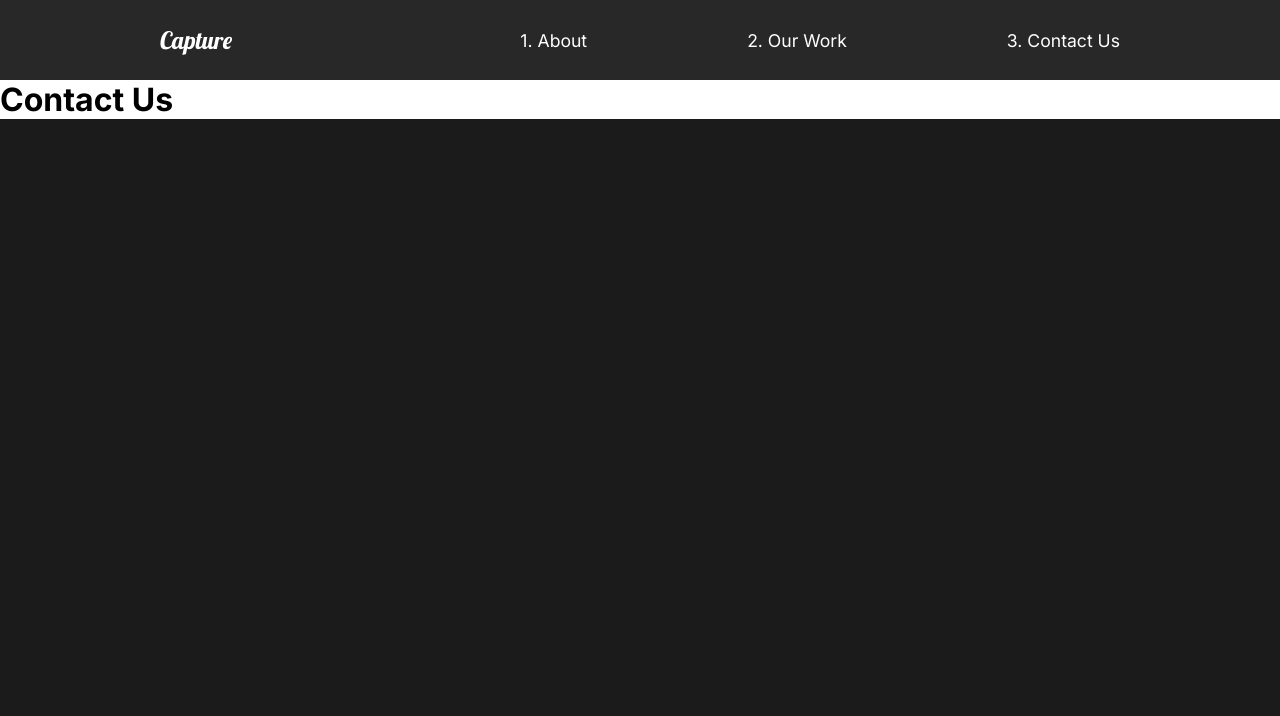
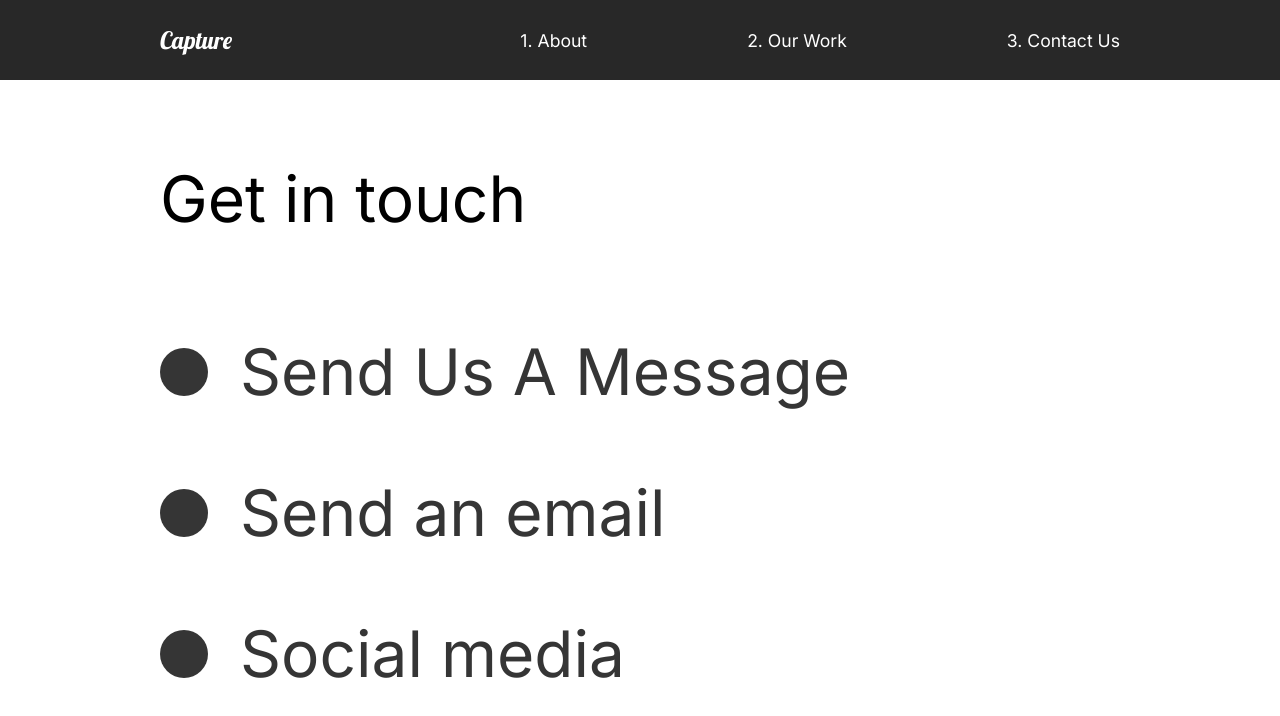
Before and after one commit to vladimir-bredikhin/capture-portfolio, a React (Create React App) app: page /contact in a window 1280 px wide. Shown: the top 716 px of the page. Built offline with nearby package versions, Linux system fonts and the light colour scheme.

Commit message:
Contact Animation

```diff
--- a/src/pages/ContactUs.js
+++ b/src/pages/ContactUs.js
@@ -1,19 +1,75 @@
 import { motion } from 'framer-motion';
 import React from 'react';
-import { page } from '../animation';
+import styled from 'styled-components';
+import { page, title } from '../animation';
 
 const ContactUs = () => {
   return (
-    <motion.div
+    <ContactStyled
       variants={page}
       initial='hidden'
       animate='show'
       exit='exit'
       style={{ background: '#fff' }}
     >
-      <h1>Contact Us</h1>
-    </motion.div>
+      <Title>
+        <Hide>
+          <motion.h2 variants={title}>Get in touch </motion.h2>
+        </Hide>
+      </Title>
+      <div>
+        <Hide>
+          <Social variants={title}>
+            <Circle />
+            <h2>Send Us A Message</h2>
+          </Social>
+        </Hide>
+        <Hide>
+          <Social variants={title}>
+            <Circle />
+            <h2>Send an email</h2>
+          </Social>
+        </Hide>
+        <Hide>
+          <Social variants={title}>
+            <Circle />
+            <h2>Social media</h2>
+          </Social>
+        </Hide>
+      </div>
+    </ContactStyled>
   );
 };
 
+const ContactStyled = styled(motion.div)`
+  padding: 5rem 10rem;
+  color: #353535;
+  min-height: 90vh;
+`;
+
+const Title = styled.div`
+  margin-bottom: 4rem;
+  color: #000000;
+`;
+
+const Hide = styled.div`
+  overflow: hidden;
+`;
+
+const Circle = styled.div`
+  border-radius: 50%;
+  width: 3rem;
+  height: 3rem;
+  background-color: #353535;
+`;
+
+const Social = styled(motion.div)`
+  display: flex;
+  align-items: center;
+
+  h2 {
+    margin: 2rem;
+  }
+`;
+
 export default ContactUs;
```
